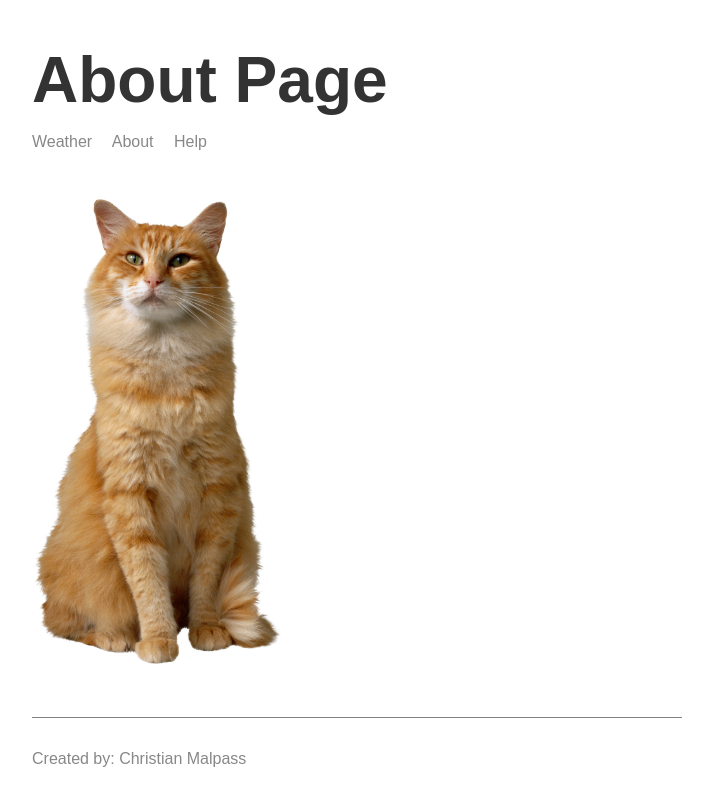
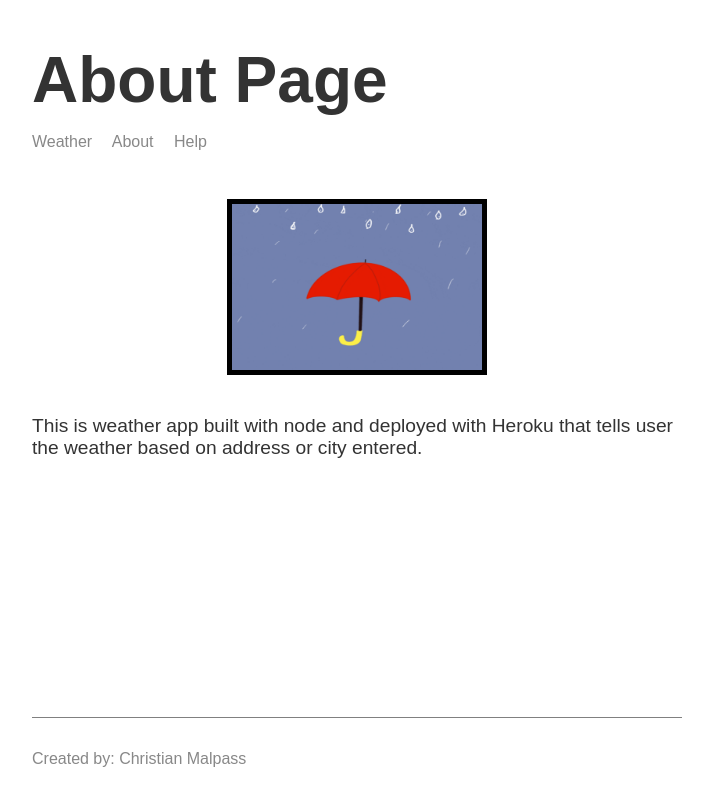
Before and after one commit to furofo/weather-app-node, a Node server app: page /about in a window 1280 px wide. Shown: the whole page, without its empty margins (283-996 px from the left). Run offline with Node 20, Linux system fonts and the light colour scheme; some libraries are stand-ins or nearby versions.

Commit message:
updated about page styling and images

```diff
--- a/package.json
+++ b/package.json
@@ -4,7 +4,7 @@
   "description": "",
   "main": "index.js",
   "scripts": {
-    "start":"node src/app.js"
+    "start": "node src/app.js"
   },
   "keywords": [],
   "author": "",
@@ -12,6 +12,7 @@
   "dependencies": {
     "express": "^4.16.4",
     "hbs": "^4.2.0",
+    "nodemon": "^2.0.21",
     "request": "^2.88.0"
   }
 }
--- a/public/css/style.css
+++ b/public/css/style.css
@@ -36,6 +36,13 @@ header a:hover {
 }
 .potrait {
     width: 250px;
+    margin: auto;
+    display: flex;
+    border: 5px solid black;
+}
+.about-text {
+    font-size: 1.2em;
+    margin-top: 40px;
 }
 .main-content {
     flex-grow: 1;
--- a/templates/views/about.hbs
+++ b/templates/views/about.hbs
@@ -11,7 +11,8 @@
 <body>
     <div class = "main-content">
      {{>header}}
-    <img class = "potrait" src="/img/cat2.jpg" alt="cat">
+    <img class = "potrait" src="/img/project4.gif" alt="umbrealla being rained on">
+    <p class = "about-text">This is weather app built with node and deployed with Heroku that tells user the weather based on address or city entered.</p>
 
     </div>
         {{>footer}}
```
Also changed, not shown: public/img/cat2.jpg (deleted), public/img/project4.gif (added), 1 other file.
